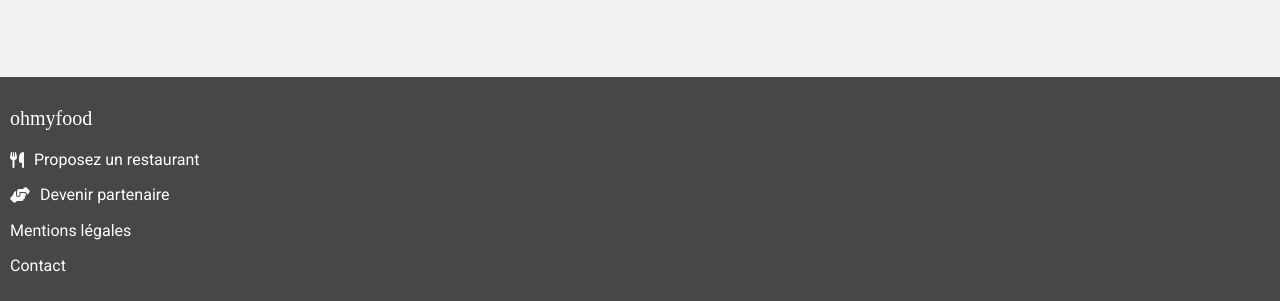
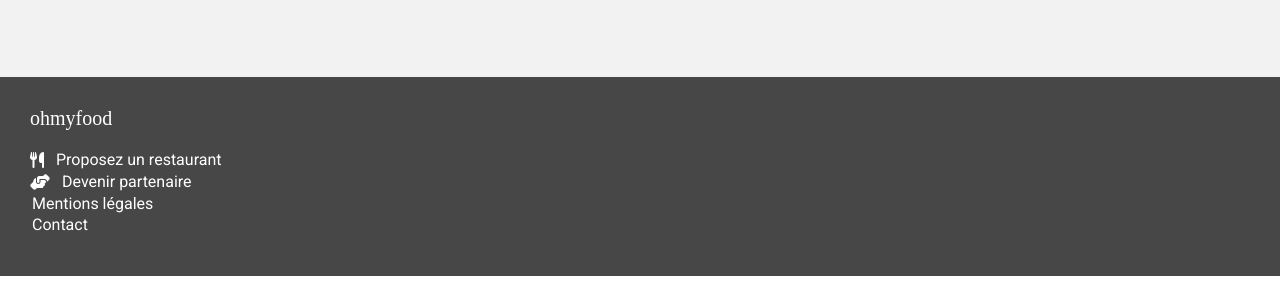
Before and after one commit to MathisPastreNelson/Projet-3-OCR, a plain HTML site: page index.html in a window 1280 px wide. Shown: the part 2252-2553 px from the top of the page. After the commit the page ends 2528 px from the top, so only its background shows below. Drawn offline with Linux system fonts and the light colour scheme; a web font is replaced by a local one.

Commit message:
Ajustement du footer
Ajustement des 2 titres à faire
Ajustement du logo à faire

```diff
--- a/index.html
+++ b/index.html
@@ -46,8 +46,10 @@
                 </div>
                 <div class="listChoix">
                     <div class="rond">3</div>
+                    <div class="faAndText">
                     <div class="inputSymbol policeGris"><i class="fa-solid fa-store"></i></div>
                     <div class="description">Dégustez au restaurant</div>
+                    </div>
                 </div>
             </div>
         </section>
@@ -125,17 +127,17 @@
             <div>
                 <p class="ohMyFoodFooter">ohmyfood</p>
             </div>
-            <div>
+            <div class="texteFooter">
                 <div class="sameLine">
                     <i class="fa-solid fa-utensils marginRight"></i>
-                    <p>Proposez un restaurant</p>
+                    <p class="marginzero">Proposez un restaurant</p>
                 </div>
                 <div class="sameLine">
                     <i class="fa-solid fa-handshake-angle marginRight"></i>
-                    <p>Devenir partenaire</p>
+                    <p class="marginzero">Devenir partenaire</p>
                 </div>
-                <p>Mentions légales</p>
-                <p>Contact</p>
+                <p class="marginzero">Mentions légales</p>
+                <p class="marginzero">Contact</p>
             </div>
     </footer>
 
--- a/style/sassIndex/_ClasseGlobale.scss
+++ b/style/sassIndex/_ClasseGlobale.scss
@@ -45,10 +45,3 @@ body {
 .bold {
     font-weight: bold;
 }
-
-.sameLine {
-    display: flex;
-    align-items: center;
-    margin:  15px 0;
-    max-height: 20px;
-}
--- a/style/sassIndex/_fonctionnementListe.scss
+++ b/style/sassIndex/_fonctionnementListe.scss
@@ -5,7 +5,7 @@
 
 .titrePresentation{
     display: flex;
-    width: 90%;
+    width: 98%;
     padding-top: 40px;
     font-size: 30px;
     margin: 10px;
@@ -19,7 +19,6 @@
     width: 90%;
     border-radius: 20px;
     align-items: center;
-    max-width: 500px;
     box-shadow: rgba(50, 50, 93, 0.25) 0px 30px 60px -12px, rgba(0, 0, 0, 0.3) 0px 18px 36px -18px;
 }
 
@@ -27,6 +26,7 @@
     background-color: #9356dc;
     width: 30px;
     height: 30px;
+    min-width: 30px;
     border-radius: 30px;
     text-align: center;
     color: white;
@@ -38,15 +38,18 @@
 
 .description {
     display: flex;
-    justify-content: flex-start;
-    width: 70%;
     font-size: 20px;
     font-weight: bold;
+    justify-content: center;
 }
 
 .inputSymbol {
+    font-size: 25px;
+    padding: 0 20px;
+}
+
+.faAndText {
     display: flex;
-    justify-content: center;
-    width: 20%;
-    font-size: 25px;
+    justify-content:flex-start;
+    width: 100%;
 }
--- a/style/sassIndex/_footer.scss
+++ b/style/sassIndex/_footer.scss
@@ -8,4 +8,17 @@ footer {
 .ohMyFoodFooter {
     font-family: "Shrikhand" ;
     font-size: 20px;
+    padding-left: 20px;
 }
+
+.sameLine {
+    display: flex;
+    align-items: center;
+    margin:  2px 0;
+    max-height: 20px;
+}
+
+.texteFooter {
+    padding-bottom: 30px;
+    padding-left: 20px;
+}
```
Also changed, not shown: style/style.css, 1 other file.
